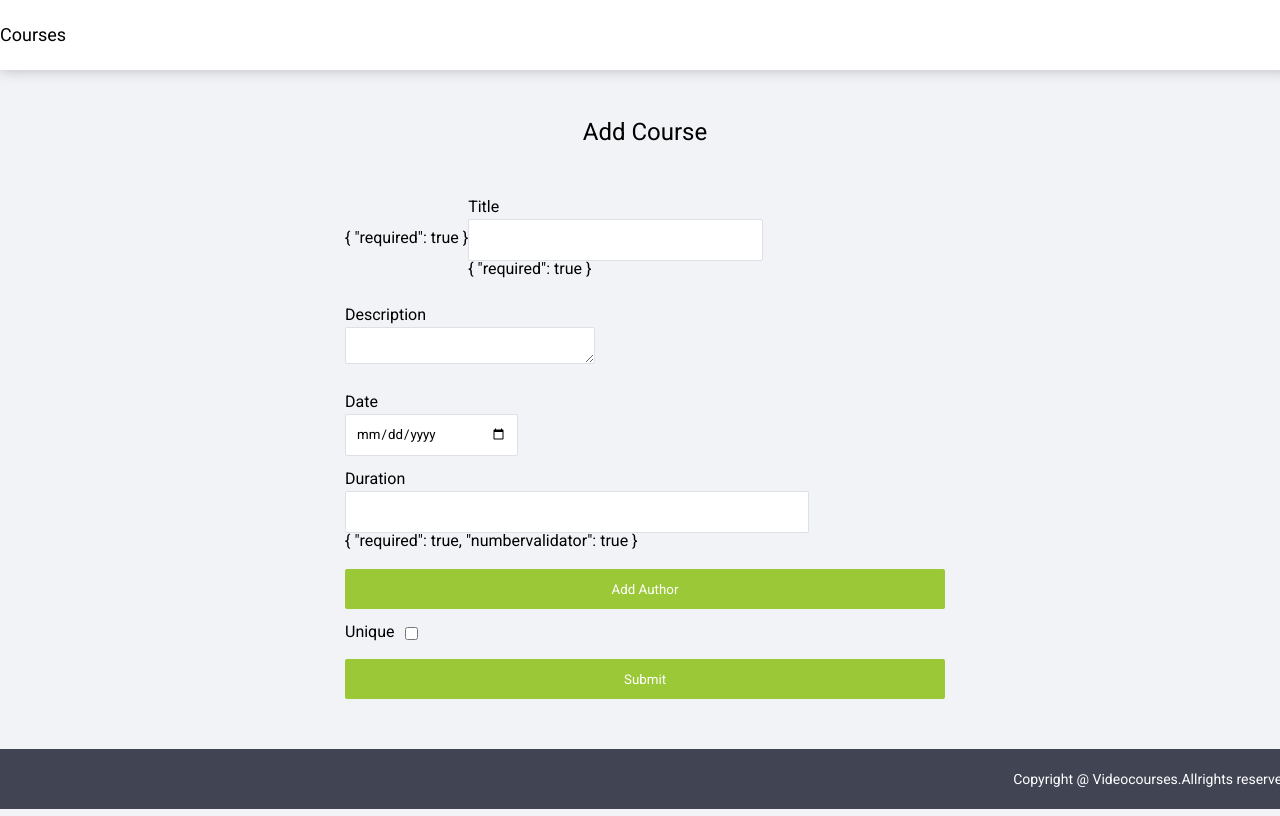
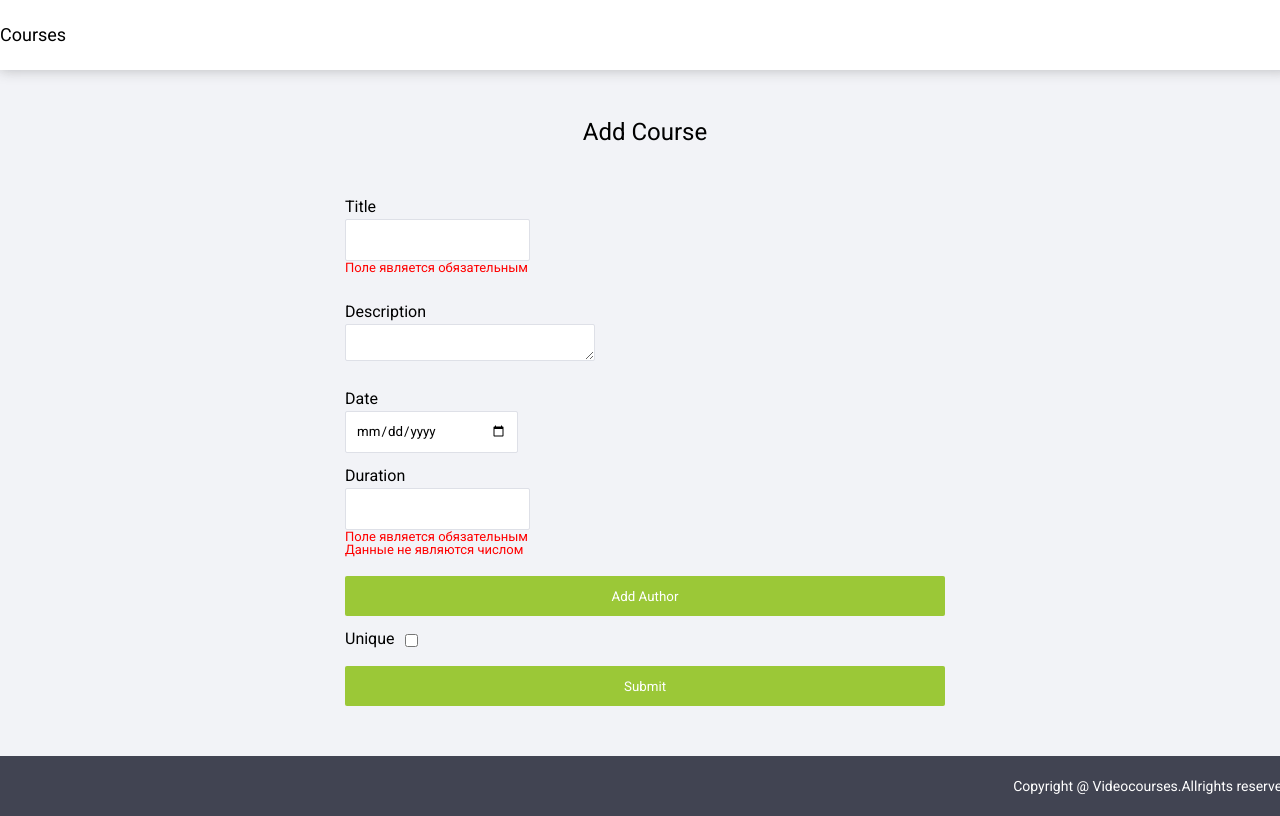
Before and after one commit to leenja6/Angular_mentoring, an Angular app: page /addcourses in a window 1280 px wide. Built offline with nearby package versions, Linux system fonts and the light colour scheme.

Commit message:
[FINISH]: string-field validation added

```diff
--- a/src/app/commons/components/form-control/string-control/string.component.html
+++ b/src/app/commons/components/form-control/string-control/string.component.html
@@ -6,8 +6,4 @@
     [id]="name"
     type="text"
 />
-{{ errors | json }}
-<div *ngIf="errorAdd">
-    <small *ngIf="" class="validation">Минимум 5 символов</small>
-    <small *ngIf="" class="validation">Поле не может быть пустым</small>
-</div>
+<app-validation-error [errors]="control.errors"></app-validation-error>
--- a/src/app/commons/components/form-control/string-control/string.component.ts
+++ b/src/app/commons/components/form-control/string-control/string.component.ts
@@ -19,20 +19,18 @@ import { AbstractControl, ControlValueAccessor, NG_VALIDATORS, NG_VALUE_ACCESSOR
 })
 export class StringComponent implements ControlValueAccessor, Validator, OnInit {
 
-    errors!: any
+    control!: AbstractControl;
 
     constructor(private ref:ChangeDetectorRef) { }
 
-    validate(control: AbstractControl): ValidationErrors | null {
-        this.errors = control.errors
-        return null
+    validate(control: AbstractControl): null {
+        this.control = control;
+        return null;
     }
 
     ngOnInit() {
-      this.value
+
     }
-
-
 
     @Input()
     title!: string
@@ -42,7 +40,6 @@ export class StringComponent implements ControlValueAccessor, Validator, OnInit
 
     @Input()
     errorAdd!:boolean
-
 
     value!: string
 
@@ -58,6 +55,4 @@ export class StringComponent implements ControlValueAccessor, Validator, OnInit
     registerOnTouched(fn: any): void {
         this.onTouched = fn
     }
-
-
 }
--- /dev/null
+++ b/src/app/commons/components/form-control/validation-error/validation-error.component.html
@@ -0,0 +1,5 @@
+<div *ngIf="errors" class="field-errors">
+    <div *ngFor="let error of getErrors()">
+        {{ getText(error) }}
+    </div>
+</div>
--- /dev/null
+++ b/src/app/commons/components/form-control/validation-error/validation-error.component.ts
@@ -0,0 +1,20 @@
+import { Component, Input } from '@angular/core';
+import { FieldErrorsServices } from "../../../services/field-errors.service";
+
+@Component({
+    selector: 'app-validation-error',
+    templateUrl: './validation-error.component.html'
+})
+export class ValidationErrorComponent {
+
+    @Input() errors: any;
+
+    constructor(public fieldErrorsSrv: FieldErrorsServices) { }
+
+    getErrors(): string[] {
+        return this.errors ? Object.keys(this.errors) : []
+    }
+    getText(err: string) {
+        return this.fieldErrorsSrv.getText(err);
+    }
+}
--- /dev/null
+++ b/src/app/commons/services/field-errors.service.ts
@@ -0,0 +1,19 @@
+import { Injectable, OnInit } from '@angular/core'
+
+type ErrorsObject = {
+    [key: string]: string
+}
+@Injectable({ providedIn: 'root' })
+export class FieldErrorsServices {
+
+    errorTexts: ErrorsObject = {
+        required: 'Поле является обязательным',
+        minlength: 'Недостаточная длина поля',
+        maxlength: 'Данные превышают максимальную длину',
+        numbervalidator: 'Данные не являются числом'
+    }
+
+    getText(err: string): string {
+        return (err && this.errorTexts.hasOwnProperty(err)) ? this.errorTexts[err] : ''
+    }
+}
--- a/src/app/pages/components/add-course/add-courses.component.html
+++ b/src/app/pages/components/add-course/add-courses.component.html
@@ -6,7 +6,6 @@
     </div>
     <form [formGroup]="form" (ngSubmit)="submit()">
         <div class="form__control">
-            {{f.name.errors | json}}
             <string-control
                 [errorAdd]="f.name.touched"
                 title="Title"
@@ -39,13 +38,10 @@
                 formControlName="length"
             >
             </string-control>
-
         </div>
         <div formArrayName="authors">
-            <div
-                *ngFor="let item of authors.controls; let i = index"
-                class="form__control"
-            >
+            <div *ngFor="let item of authors.controls; let i = index"
+                class="form__control">
                 <div class="form__control-container" [formGroupName]="i">
                     <input type="hidden" formControlName="id" />
                     <div class="form__control-box">
--- a/src/scss/_color.scss
+++ b/src/scss/_color.scss
@@ -2,3 +2,4 @@ $primary-bg-btn: #9bc837;
 $primary-bg-color: #f2f3f7;
 $secondary-bg-btn: #30b6dd;
 $border-btn: #dee0e7;
+$error-color: #ff0000;
--- /dev/null
+++ b/src/scss/field-errors.scss
@@ -0,0 +1,4 @@
+.field-errors{
+    color: $error-color;
+    font-size: small;
+}
--- a/src/scss/styles.scss
+++ b/src/scss/styles.scss
@@ -13,3 +13,4 @@
 @import 'content';
 @import 'addcourses';
 @import 'error';
+@import 'field-errors';
```
Also changed, not shown: src/app/commons/commons.module.ts (+15 -3 lines), 1 other file (tests, documents, lock files or other folders).
